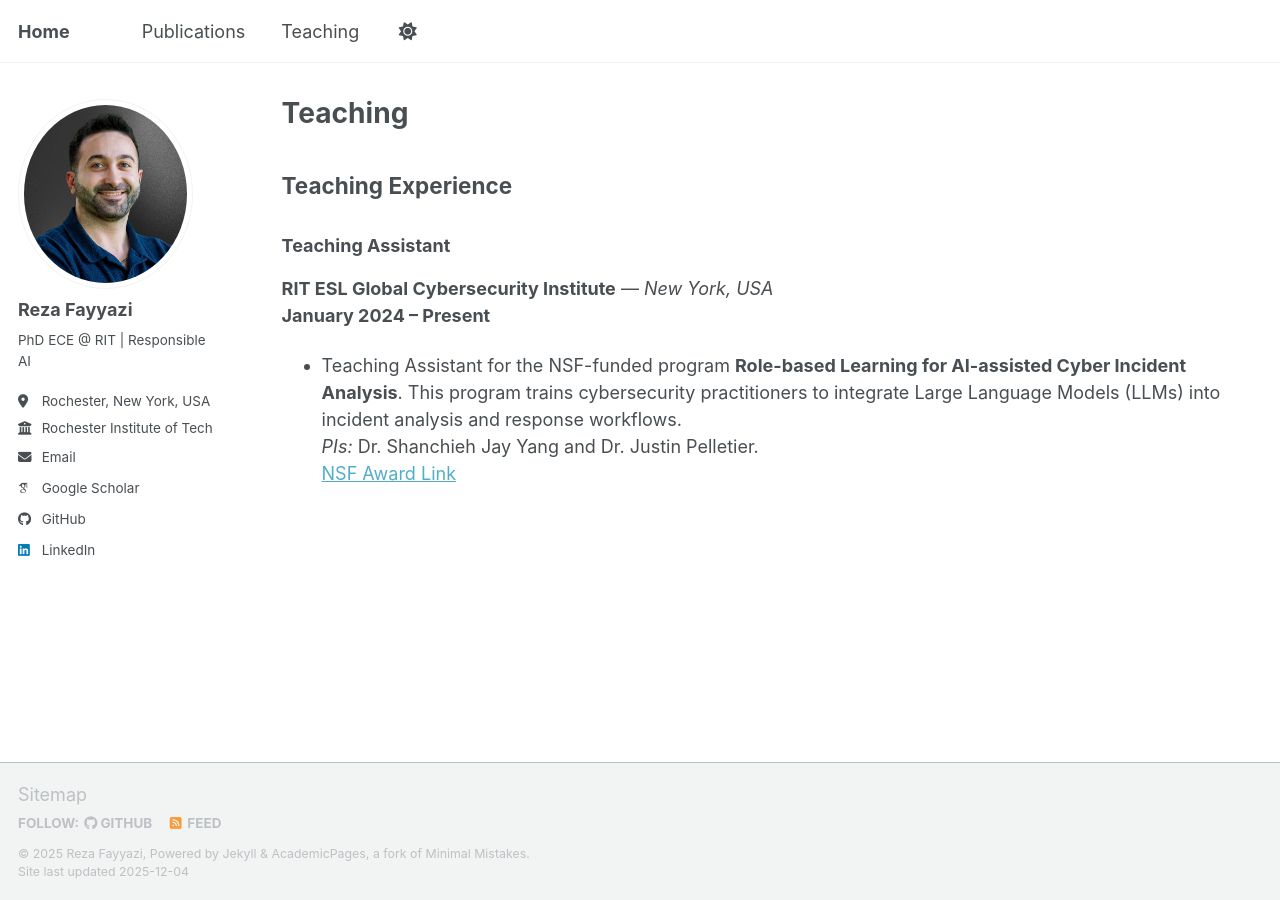
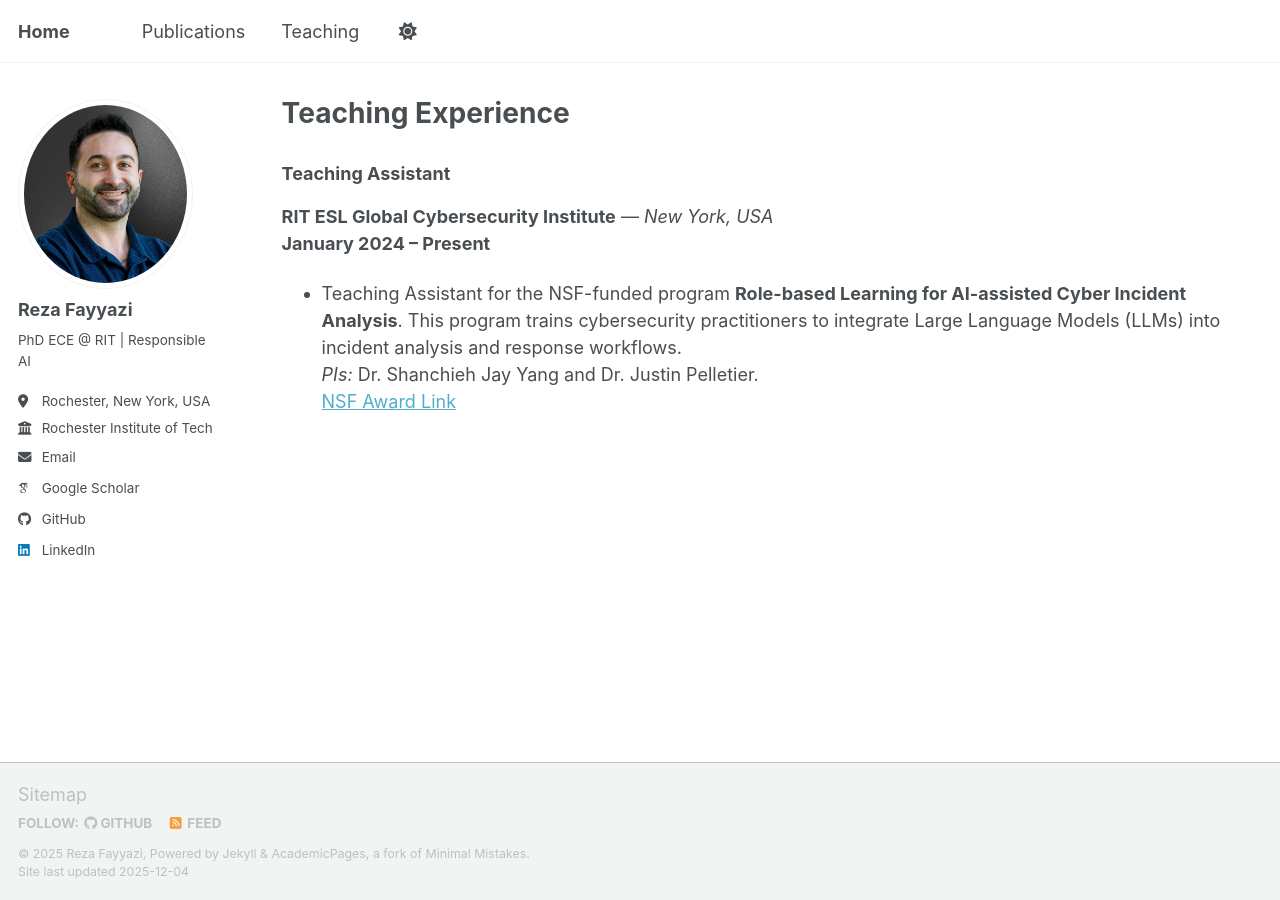
Before and after one commit to RezzFayyazi/RezzFayyazi.github.io, a Jekyll site: the page built from _pages/teaching.html, in a window 1280 px wide. Built offline with Jekyll 4.4.1, drawn with Linux system fonts in a browser that asks for light colours; some web fonts are replaced; a script bundle is joined from its source files by our own code; library files that are not in the unit come from our copies.

Commit message:
Update title and heading for teaching page

```diff
--- a/_pages/teaching.html
+++ b/_pages/teaching.html
@@ -1,11 +1,9 @@
 ---
 layout: archive
-title: "Teaching"
+title: "Teaching Experience"
 permalink: /teaching/
 author_profile: true
 ---
-
-<h2>Teaching Experience</h2>
 
 <h3>Teaching Assistant</h3>
 <p>
```
